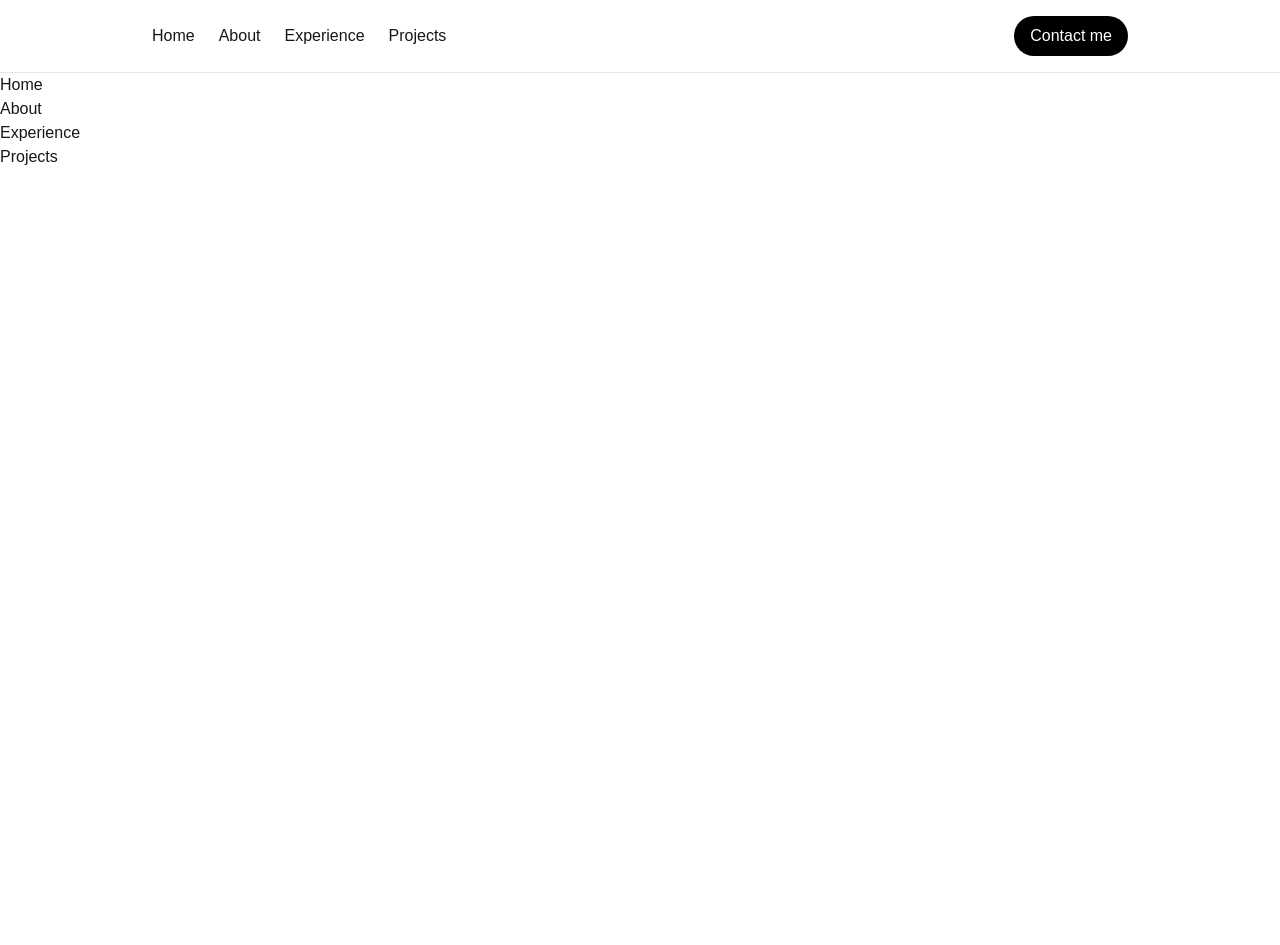
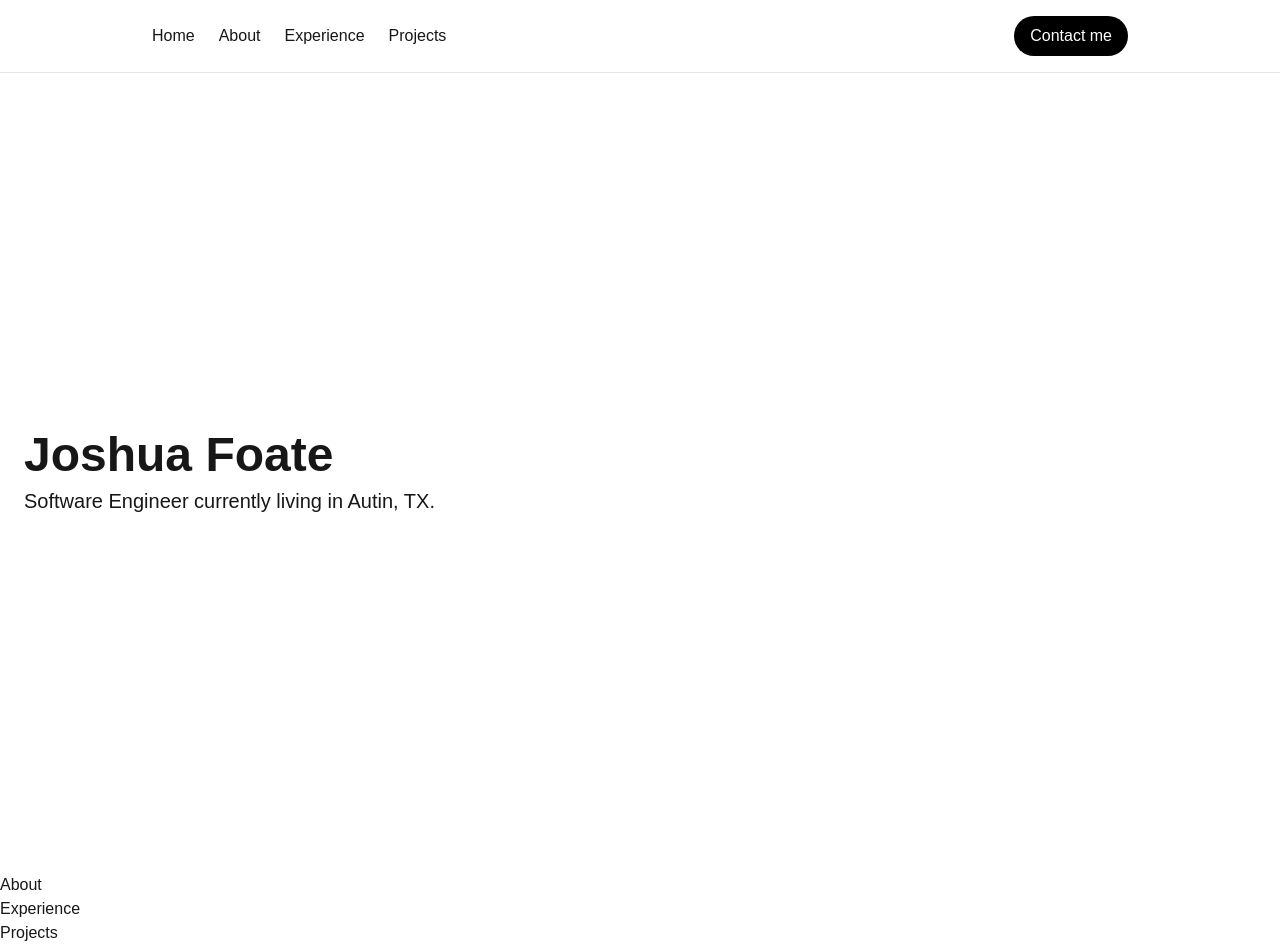
Before and after one commit to JoshuaFoate/portfolio-site, a Next.js app: page / in a window 1280 px wide. Before the commit the page ends 800 px from the top, so only its background shows below. Built offline with nearby package versions, Linux system fonts and the light colour scheme.

Commit message:
Create hero/home section on page

```diff
--- a/src/app/page.tsx
+++ b/src/app/page.tsx
@@ -1,7 +1,9 @@
+import Hero from "@/components/Hero";
+
 export default function Home() {
   return (
     <main>
-      <section id="home">Home</section>
+      <Hero />
       <section id="about">About</section>
       <section id="experience">Experience</section>
       <section id="projects">Projects</section>
--- /dev/null
+++ b/src/components/Hero.tsx
@@ -0,0 +1,8 @@
+export default function Hero() {
+    return (
+        <section id="home" className="min-h-screen flex flex-col justify-center px-6">
+            <h1 className="text-5xl font-bold">Joshua Foate</h1>
+            <p className="text-xl mt-2">Software Engineer currently living in Autin, TX.</p>
+        </section>
+    );
+}
```
